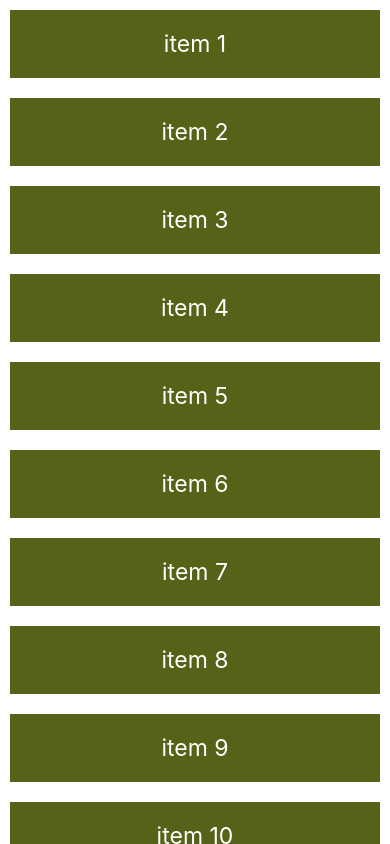
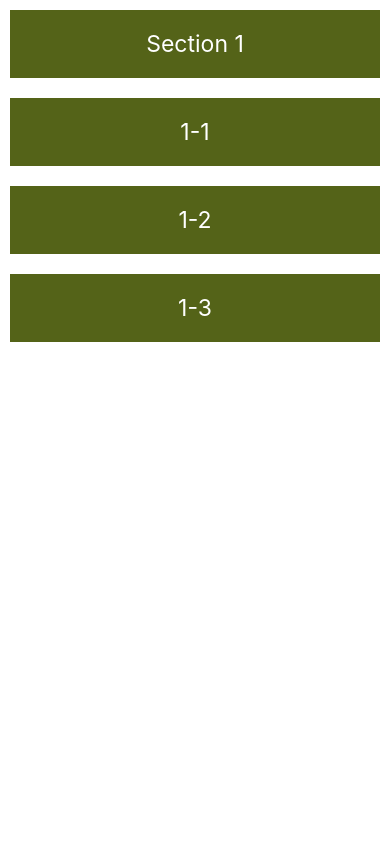
Before and after one commit to Toan-it-mta/ReactTutorial, a React Native app: screen / in a window 390 px wide. Built offline with nearby package versions, Linux system fonts and the light colour scheme.

Commit message:
Hoan thanh Tutorial4

```diff
--- a/App.js
+++ b/App.js
@@ -5,62 +5,95 @@ import {
   Button,
   View,
   ScrollView,
-  RefreshControl
+  FlatList,
+  RefreshControl,
+  SectionList,
 } from 'react-native';
 
-import {
-  Colors,
-} from 'react-native/Libraries/NewAppScreen';
 
 const App = () => {
-  const [name, SetName] = useState('My name is: Nguyen Phuc Toan')
+  const [number, SetNumber] = useState(2)
   const [current, SetCurrent] = useState(true)
   const [Items, SetItems] = useState([
-    { key: 1, item: 'item 1' },
-    { key: 2, item: 'item 2' },
-    { key: 3, item: 'item 3' },
-    { key: 4, item: 'item 4' },
-    { key: 5, item: 'item 5' },
-    { key: 6, item: 'item 6' },
-    { key: 7, item: 'item 7' },
-    { key: 8, item: 'item 8' },
-    { key: 9, item: 'item 9' },
-    { key: 10, item: 'item 10' },
-    { key: 11, item: 'item 11' },
+    { word: 'item 1' },
+    { word: 'item 2' },
+    { word: 'item 3' },
+    { word: 'item 4' },
+    { word: 'item 5' },
+    { word: 'item 6' },
+    { word: 'item 7' },
+    { word: 'item 8' },
+    { word: 'item 9' },
+    { word: 'item 10' },
+  ])
+
+  const [Sessions, SetSessions] = useState([
+    {
+      title: 'Section 1',
+      data: ['1-1', '1-2', '1-3'],
+    },
   ])
   const [Refesh, SetRefesh] = useState(false)
 
-  const onPress = () => {
-    if (current) {
-      SetName('Tôi tên là Nguyễn Phúc Toàn')
-      SetCurrent(!current)
-    } else {
-      SetName('My name is: Nguyen Phuc Toan')
-      SetCurrent(!current)
-    }
-  }
-
   const onRefesh = () => {
     SetRefesh(true)
-    SetItems([...Items, { key: 69, item: 'item 69' }])
+    SetItems([...Items, { word: 'item 69' }])
     SetRefesh(false)
   }
 
+  const onSectionListRefresh = () => {
+    SetRefesh(true)
+    SetSessions([...Sessions, {
+      title: 'Section ' + number.toString(),
+      data: [number.toString() + '-1', number.toString() + '-2', number.toString() + '-3'],
+    }]
+    )
+    SetNumber(number + 1)
+    SetRefesh(false)
+  }
+
+
   return (
     <View style={styles.body}>
-      <ScrollView horizontal={false} refreshControl={
-        <RefreshControl
-          refreshing={Refesh}
-          onRefresh={onRefesh}
-          colors={['#546318','#ff00ff']}
-        />
-      }>
-        {Items.map((obj) => {
-          return <View style={styles.item} key={obj.key}>
-            <Text style={styles.text}>{obj.item}</Text>
+      <SectionList
+        keyExtractor={(item, index) => index.toString()}
+        sections={Sessions}
+        renderItem={({ item }) => {
+          return <View style={styles.item}>
+            <Text style={styles.text}>{item}</Text>
           </View>
-        })}
-      </ScrollView>
+        }}
+        renderSectionHeader={({ section }) => (
+          <View style={styles.item}>
+            <Text style={styles.text}>{section.title}</Text>
+          </View>
+        )
+        }
+        refreshControl={
+          <RefreshControl
+            refreshing={Refesh}
+            onRefresh={onSectionListRefresh}
+            colors={['#ff00ff']}
+          ></RefreshControl>
+        }>
+
+      </SectionList>
+
+      {/* <FlatList data={Items}
+        horizontal={true}
+        keyExtractor={(item, index) => index.toString()}
+        // numColumns = {2}
+        renderItem={({ item }) => (
+          <View style={styles.item}>
+            <Text style={styles.text}>{item.word}</Text>
+          </View>
+        )}
+        refreshControl={
+          <RefreshControl
+            refreshing={Refesh}
+            onRefresh={onRefesh}
+            colors={['#ff00ff']} />
+        }></FlatList> */}
     </View>
   );
 };
```
Also changed, not shown: 1 other file (tests, documents, lock files or other folders).
